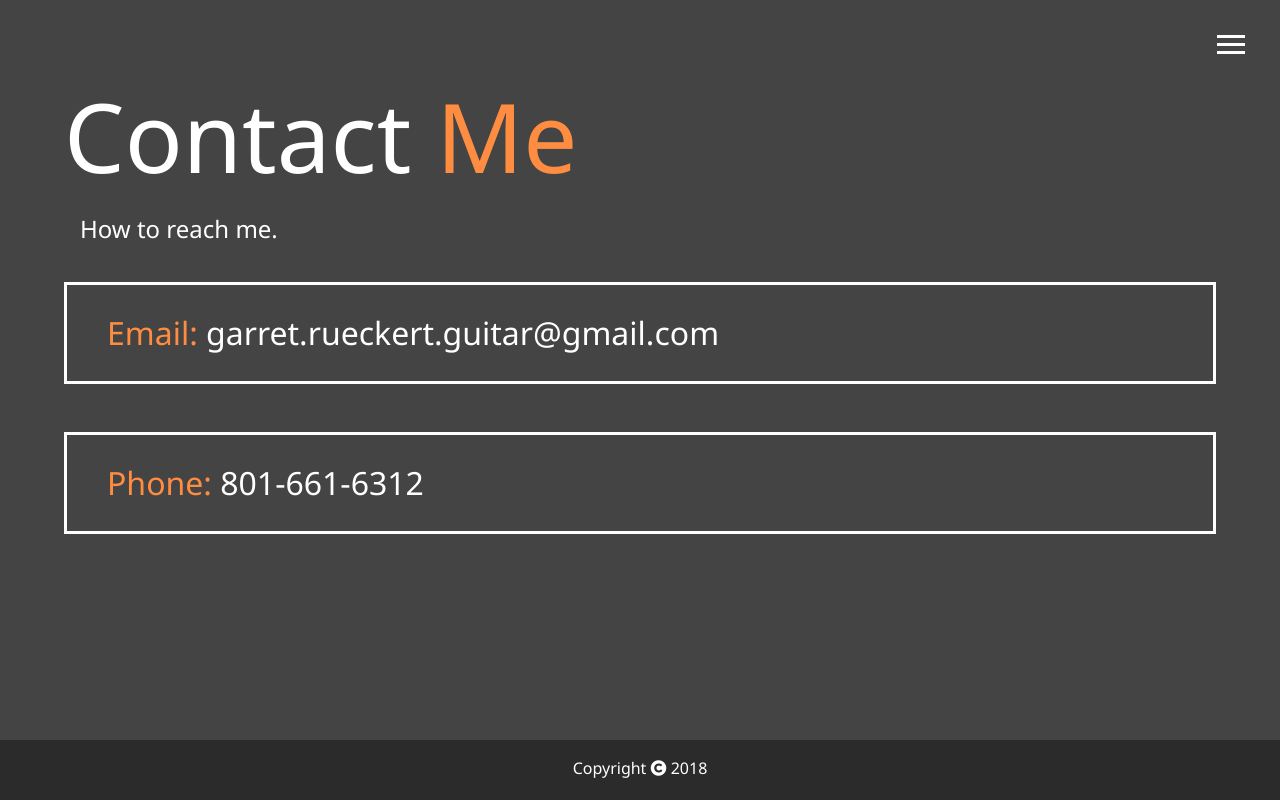
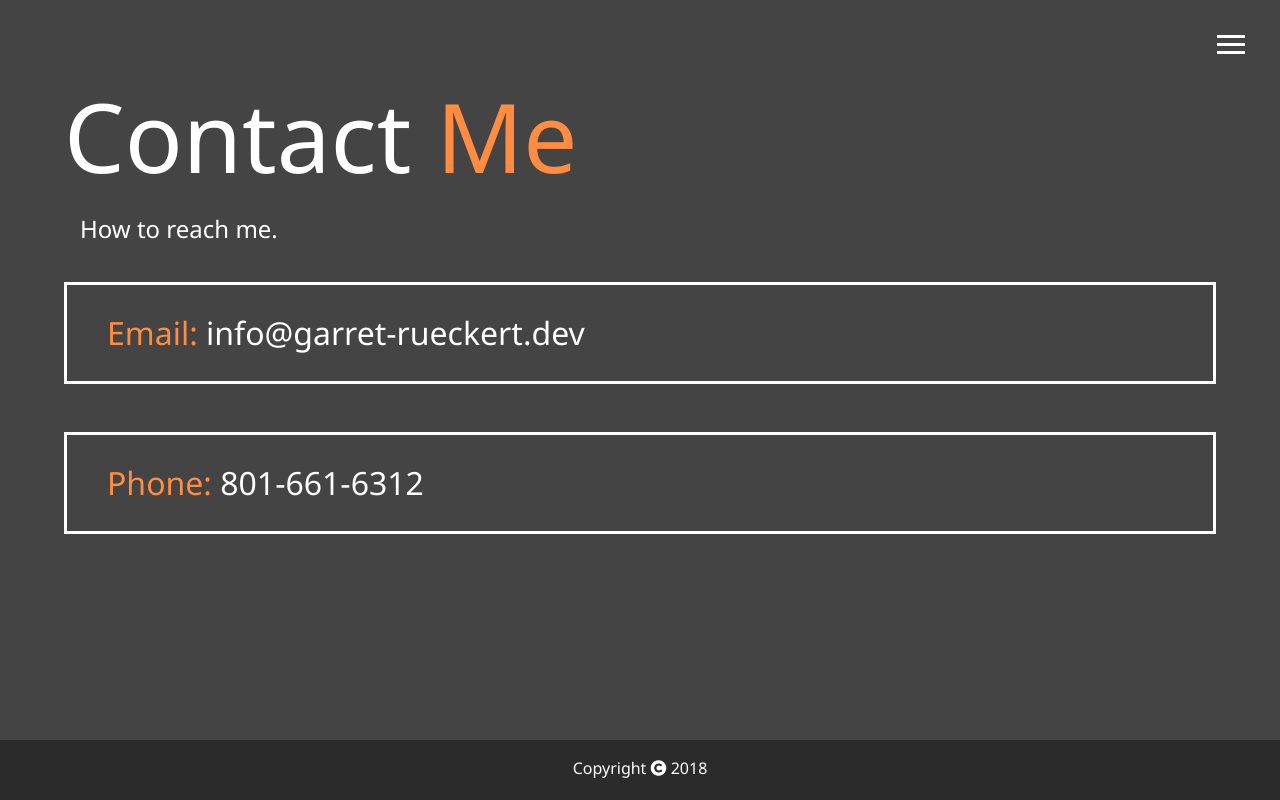
Before and after one commit to gruecke2/garret-portfolio, a website: page contact.html in a window 1280 px wide. Drawn offline with nearby package versions, Linux system fonts and the light colour scheme.

Commit message:
Changed to new dev email

```diff
--- a/contact.html
+++ b/contact.html
@@ -61,7 +61,7 @@
             <!-- <div class="col-md-12 contact-col"> -->
               <div class="contact-info" id="contact-col">
                 <span class="text-secondary">Email:</span>
-                 garret.rueckert.guitar@gmail.com
+                 info@garret-rueckert.dev
               </div>
               <div class="contact-info" id="contact-col">
                   <span class="text-secondary">Phone:</span>
```
